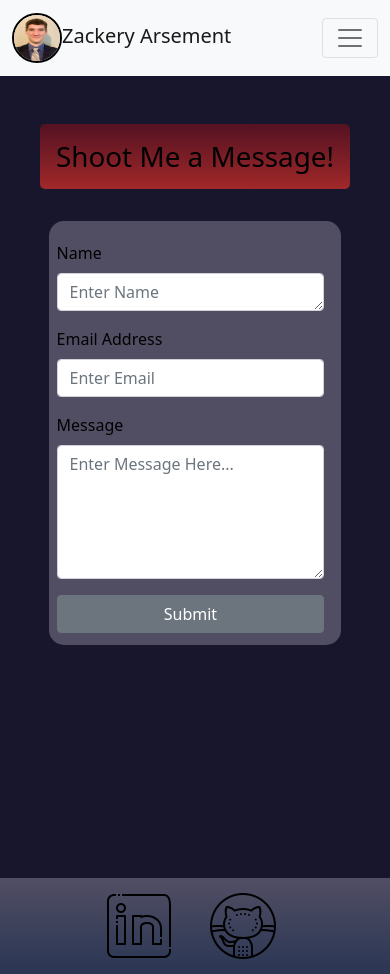
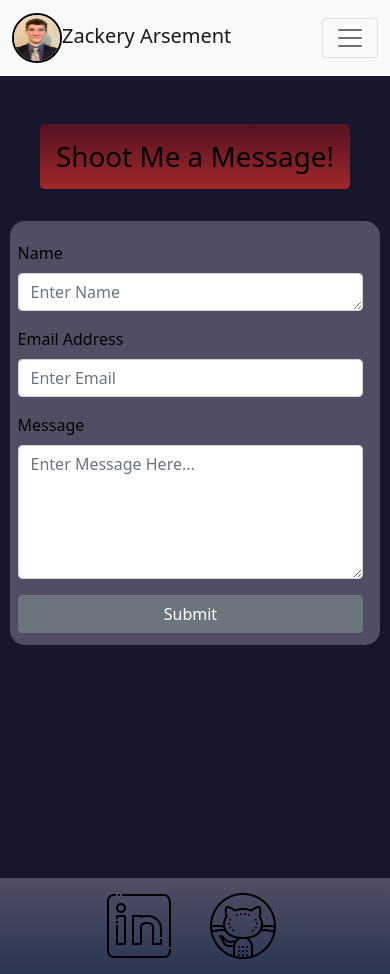
Before and after one commit to ZackeryArsement/react-portfolio, a React (Create React App) app: page /contact in a window 390 px wide. Built offline with nearby package versions, Linux system fonts and the light colour scheme.

Commit message:
Contact form page is now mobile responsive

```diff
--- a/src/components/contact/Contact.module.css
+++ b/src/components/contact/Contact.module.css
@@ -4,3 +4,15 @@
     padding: 1vw 2vh 3vw 2vw;
     border-radius: 15px;
 }
+
+@media screen and (min-width: 984px) {
+    .form{
+        width: 984px;
+    }
+}
+
+@media screen and (max-width: 984px) {
+    .form{
+        width: 95%;
+    }
+}
--- a/src/components/contact/ContactForm.js
+++ b/src/components/contact/ContactForm.js
@@ -1,10 +1,10 @@
-// import classes from './Contact.module.css'
+import classes from './ContactForm.module.css'
 import Form from 'react-bootstrap/Form'
 import Button from 'react-bootstrap/Button'
 
 const ContactForm = () => {
     return (
-        <Form className="text-black" action="https://formspree.io/f/xeqnkwod" method="POST">
+        <Form className={`${classes.form} text-black`} action="https://formspree.io/f/xeqnkwod" method="POST">
             <Form.Group className="mb-3 pt-3" controlId="username">
                 <Form.Label>Name</Form.Label>
                 <Form.Control required as="textarea" rows={1} placeholder="Enter Name" name="name"/>
--- a/src/components/contact/ContactForm.module.css
+++ b/src/components/contact/ContactForm.module.css
@@ -0,0 +1,5 @@
+@media screen and (max-width: 984px) {
+    .form{
+        margin: 0;
+    }
+}
```
Also changed, not shown: 1 other file (tests, documents, lock files or other folders).
